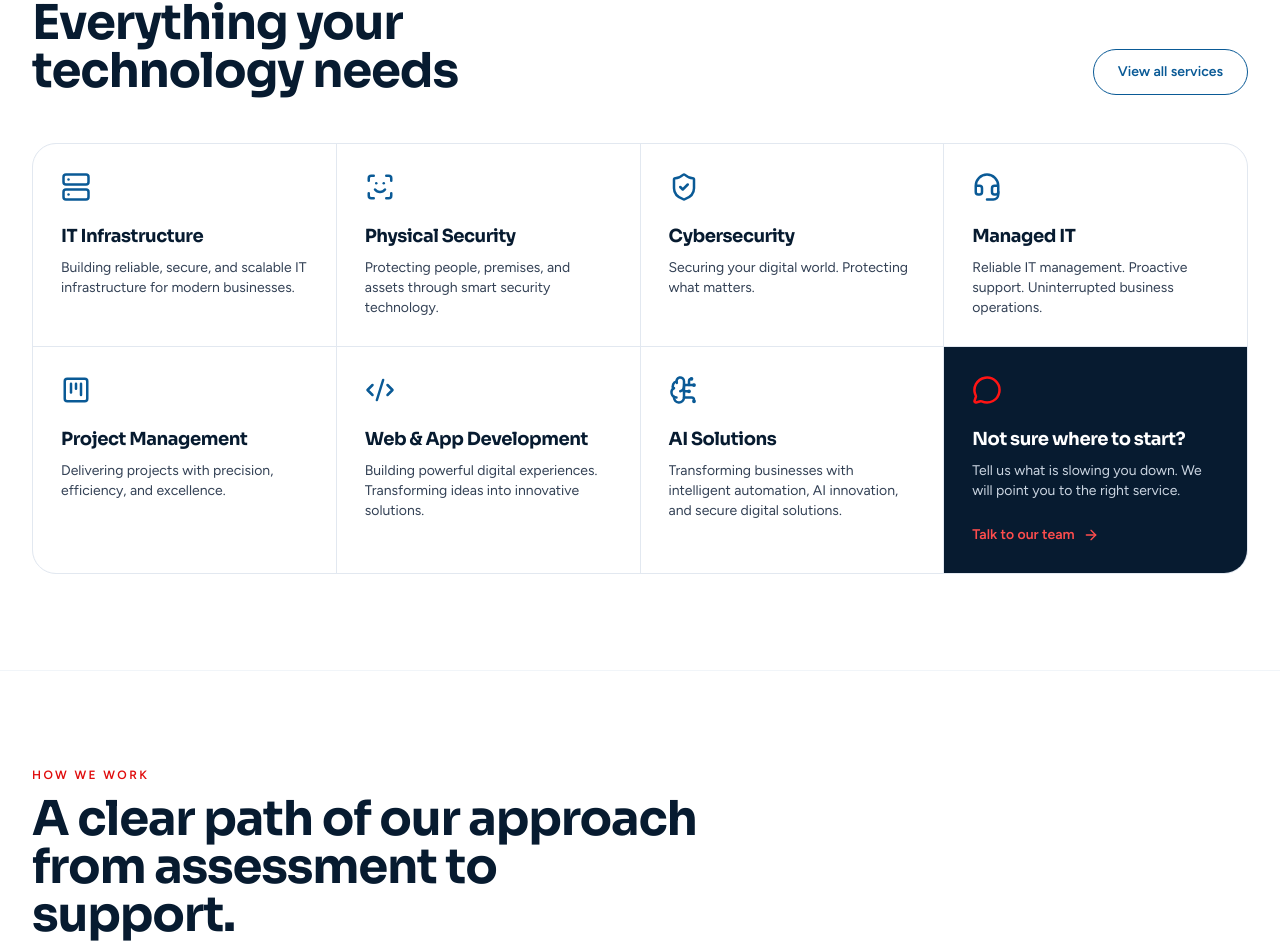
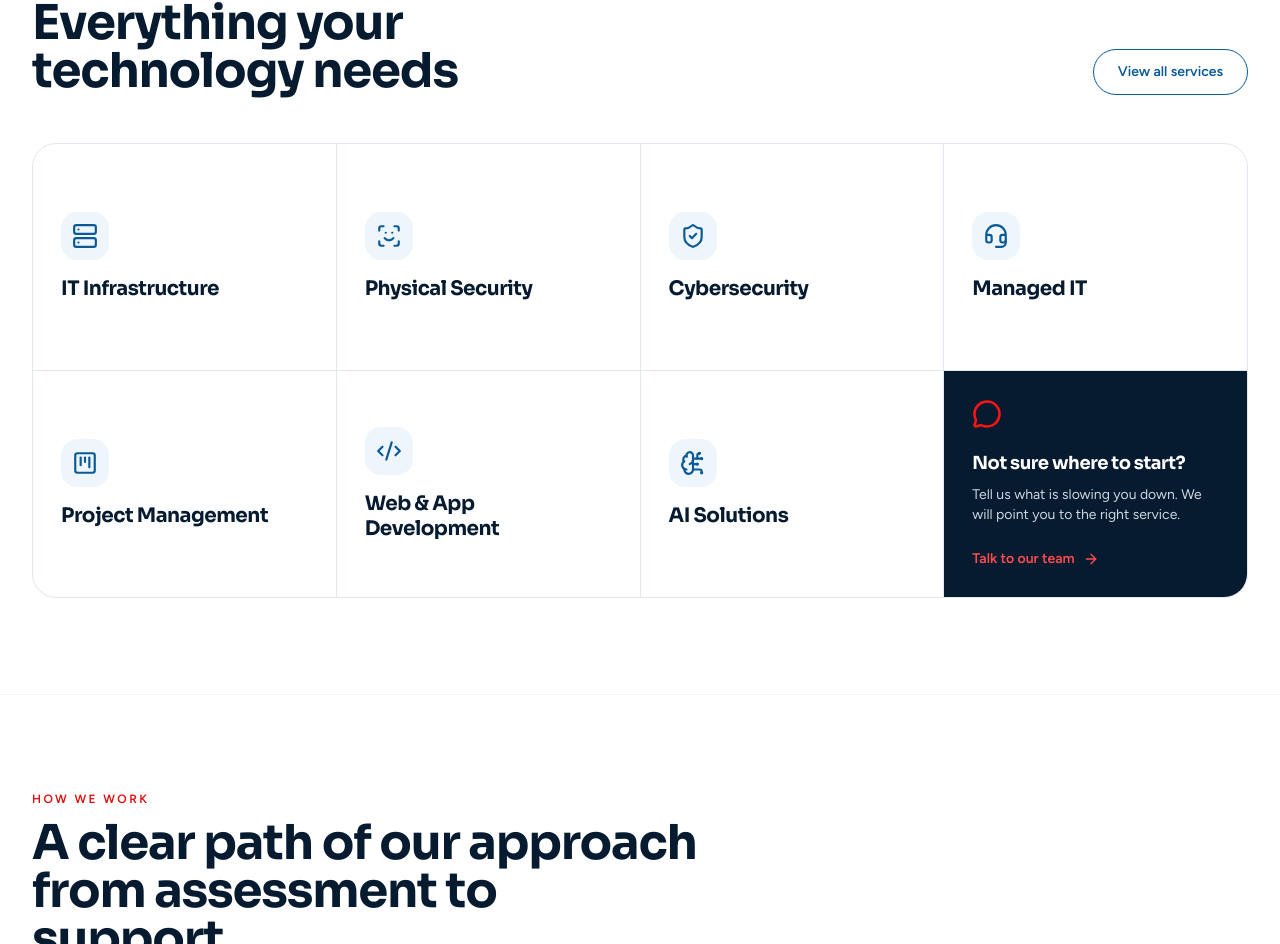
Before and after one commit to Deorum-1/Barrytech_Website, a React (Vite) app: page / in a window 1280 px wide. Shown: the part 2910-3854 px from the top of the page. Built offline with nearby package versions, Linux system fonts and the light colour scheme.

Commit message:
feat(home): full-height flip cards with the service name in front

```diff
--- a/src/pages/Home.jsx
+++ b/src/pages/Home.jsx
@@ -118,21 +118,23 @@ export default function Home() {
           </div>
           <Link to="/services" className="btn btn-outline">View all services</Link>
         </Reveal>
-        <div className="mt-12 grid gap-px overflow-hidden rounded-3xl border border-slate-200 bg-slate-200 sm:grid-cols-2 lg:grid-cols-4">
+        <div className="mt-12 grid auto-rows-fr gap-px overflow-hidden rounded-3xl border border-slate-200 bg-slate-200 sm:grid-cols-2 lg:grid-cols-4">
           {services.map((s) => (
-            <Link key={s.slug} to={`/services/${s.slug}`} className="group relative block bg-white [perspective:1200px]">
+            <Link key={s.slug} to={`/services/${s.slug}`} className="group relative block h-full min-h-[13rem] bg-white [perspective:1200px] sm:min-h-[14rem]">
               <div className="flip-inner relative h-full w-full transition-transform duration-700 ease-out group-hover:[transform:rotateY(180deg)] group-focus-visible:[transform:rotateY(180deg)]">
-                <div className="flip-face h-full p-7">
-                  <Icon name={s.icon} size={30} className="text-brand" />
-                  <h3 className="mt-5 text-lg font-bold">{s.short}</h3>
-                  <p className="mt-2 line-clamp-3 text-sm">{s.tagline}</p>
+                {/* front — the service name */}
+                <div className="flip-face flex h-full flex-col items-start justify-center gap-4 p-7">
+                  <span className="grid h-12 w-12 place-items-center rounded-2xl bg-brand-50 text-brand transition group-hover:bg-hot group-hover:text-white">
+                    <Icon name={s.icon} size={26} />
+                  </span>
+                  <h3 className="text-xl font-bold leading-tight">{s.short}</h3>
                 </div>
-                <div className="flip-face flip-face-back absolute inset-0 flex h-full flex-col bg-ink p-7 text-white">
-                  <Icon name={s.icon} size={30} className="text-hot" />
-                  <h3 className="mt-5 text-lg font-bold text-white">{s.short}</h3>
-                  <p className="mt-2 line-clamp-3 text-sm text-slate-300">{s.tagline}</p>
+                {/* back — what the service covers */}
+                <div className="flip-face flip-face-back absolute inset-0 flex flex-col bg-ink p-7 text-white">
+                  <p className="text-xs font-bold uppercase tracking-[0.16em] text-hot-400">{s.short}</p>
+                  <p className="mt-3 line-clamp-3 text-sm text-slate-300">{s.tagline}</p>
                   <span className="mt-auto inline-flex items-center gap-2 pt-6 text-sm font-semibold text-hot-400">
-                    Explore service <ArrowRight size={16} />
+                    Explore service <ArrowRight size={16} className="transition group-hover:translate-x-1" />
                   </span>
                 </div>
               </div>
```
